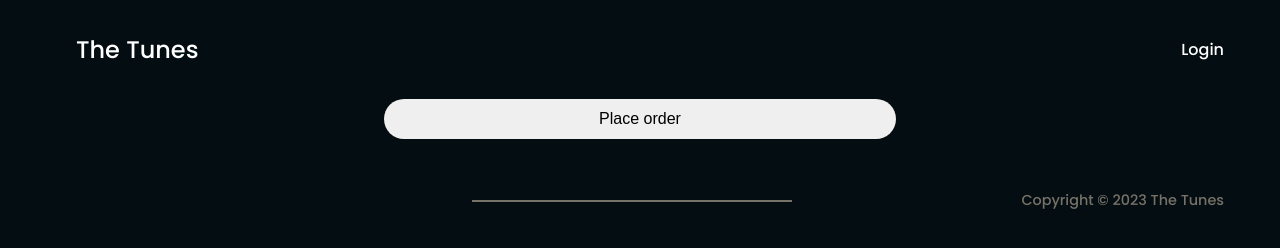
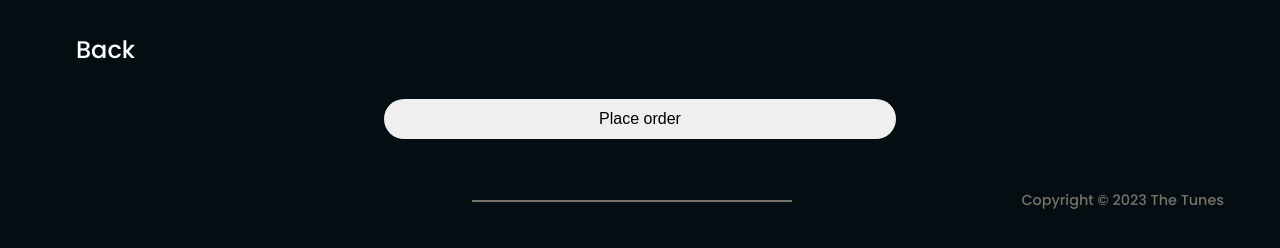
Before and after one commit to thetunes/tickets, a plain HTML site: page buy.html in a window 1280 px wide. Drawn offline with nearby package versions, Linux system fonts and the light colour scheme.

Commit message:
tickets: Fix Navbar links
Signed-off-by: HeroBuxx <me@herobuxx.me>

```diff
--- a/buy.html
+++ b/buy.html
@@ -14,11 +14,7 @@
   <body>
     <nav>
       <ul class="nav__links">
-        <li class="link nav__logo"><a href="/">The Tunes</a></li>
-      </ul>
-
-      <ul class="nav__links">
-        <li class="link"><a href="/login">Login</a></li>
+        <li class="link nav__logo"><a href=".">Back</a></li>
       </ul>
     </nav>
     <div id="productTableBody">
```
Also changed, not shown: cart.html (+1 -5 lines), details.html (+1 -5 lines), index.html (+1 -1 lines), my_order.html (+1 -5 lines).
